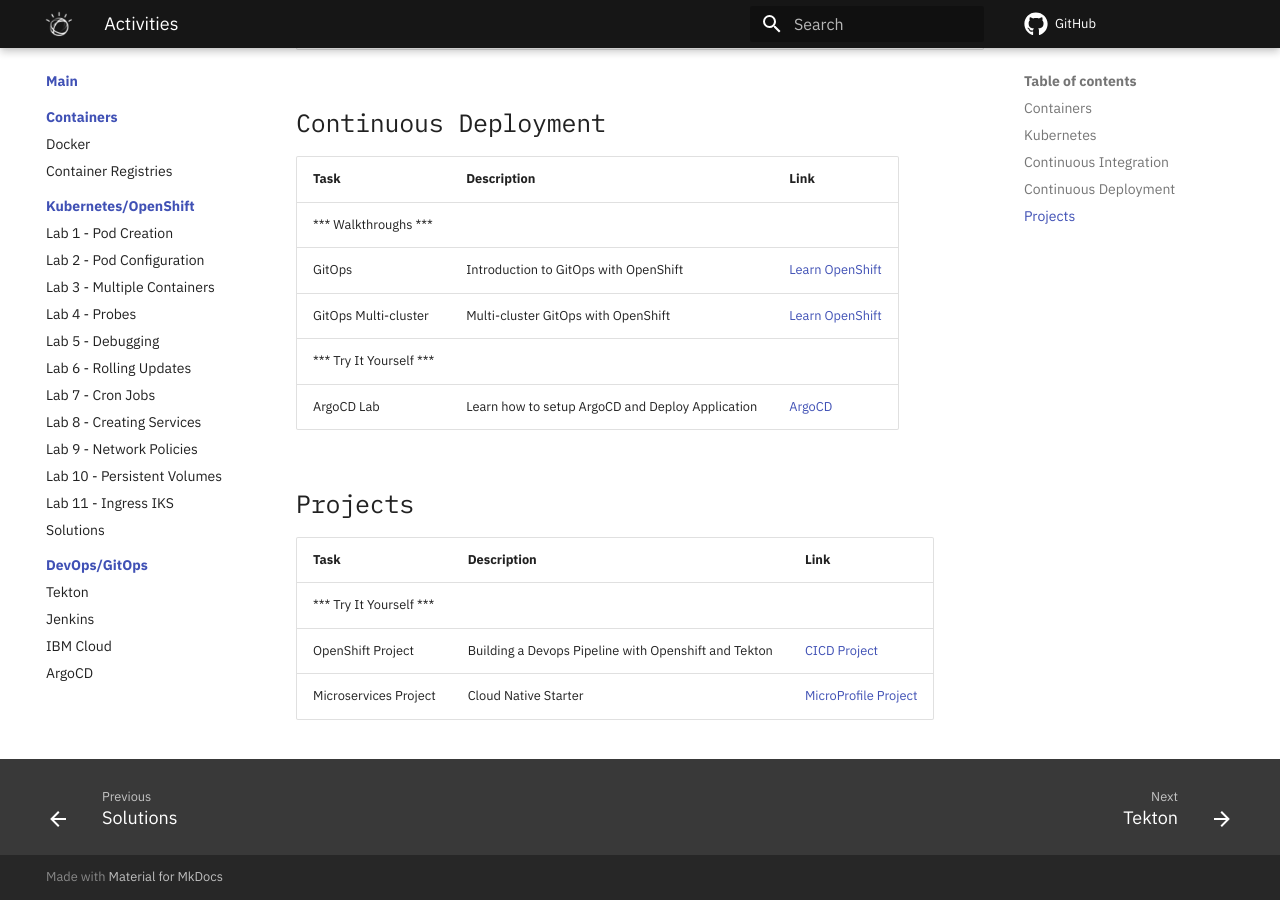
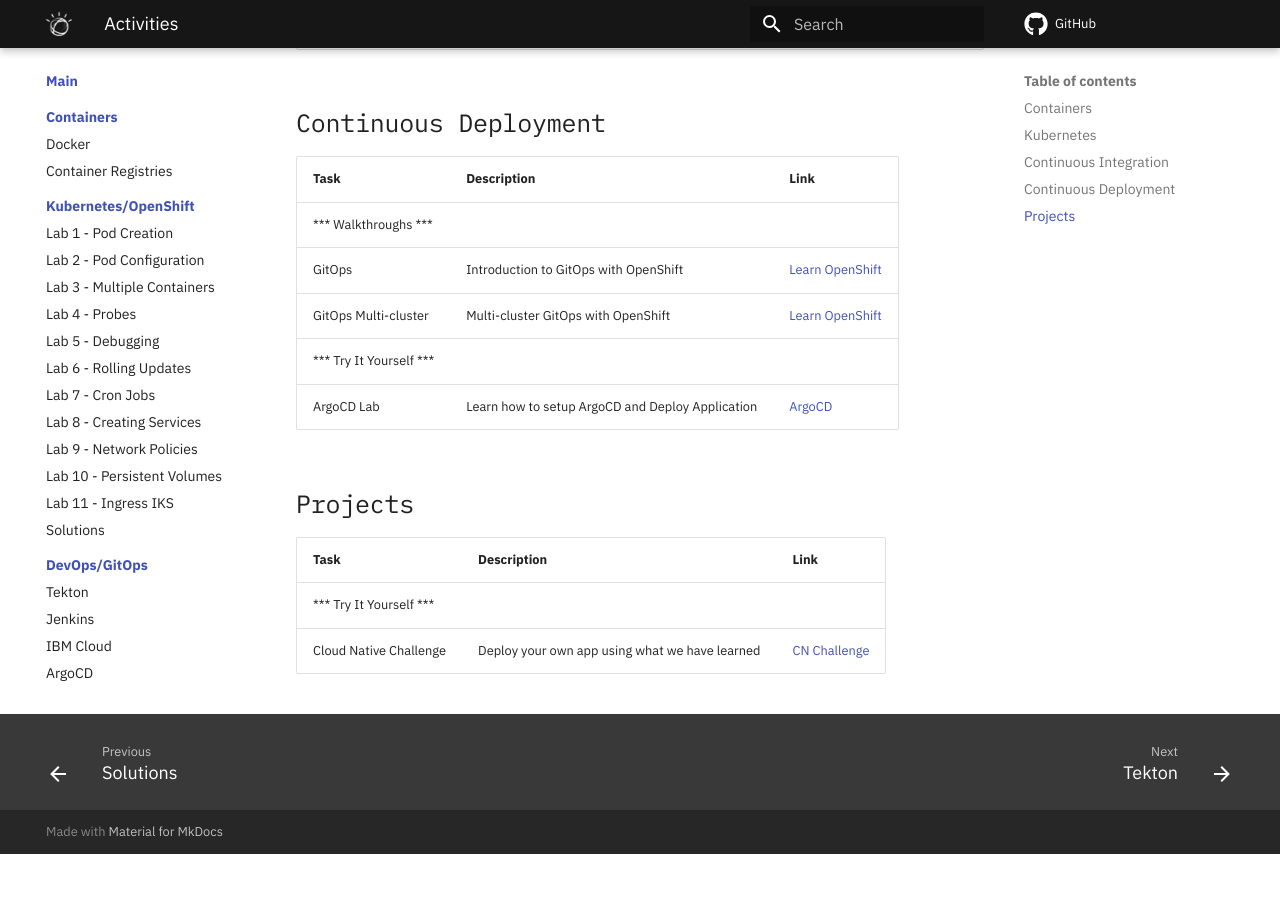
Before and after one commit to ibm-cloud-architecture/cloud-native-bootcamp, an MkDocs documentation site: the page built from docs/labs/index.md, in a window 1280 px wide and 900 px high, scrolled down 1766 px. Built offline with MkDocs 1.6.1 and Material for MkDocs 9.7.7, drawn with Linux system fonts in a browser that asks for light colours; some web fonts are replaced; comment, search, counter and statistics services are not loaded; after the commit the page ends 2620 px from its top, so only the background shows below that.

Commit message:
Update index.md

```diff
--- a/docs/labs/index.md
+++ b/docs/labs/index.md
@@ -51,5 +51,4 @@
 | Task                            | Description         | Link        |
 | --------------------------------| ------------------  |:----------- |
 | *** Try It Yourself ***                         |         |         |
-| OpenShift Project | Building a Devops Pipeline with Openshift and Tekton | [CICD Project](../projects/project-cicd/) |
-| Microservices Project | Cloud Native Starter | [MicroProfile Project](../projects/project-cn-starter/) |
+| Cloud Native Challenge | Deploy your own app using what we have learned | [CN Challenge](../cloudnative-challenge.md) |
```
